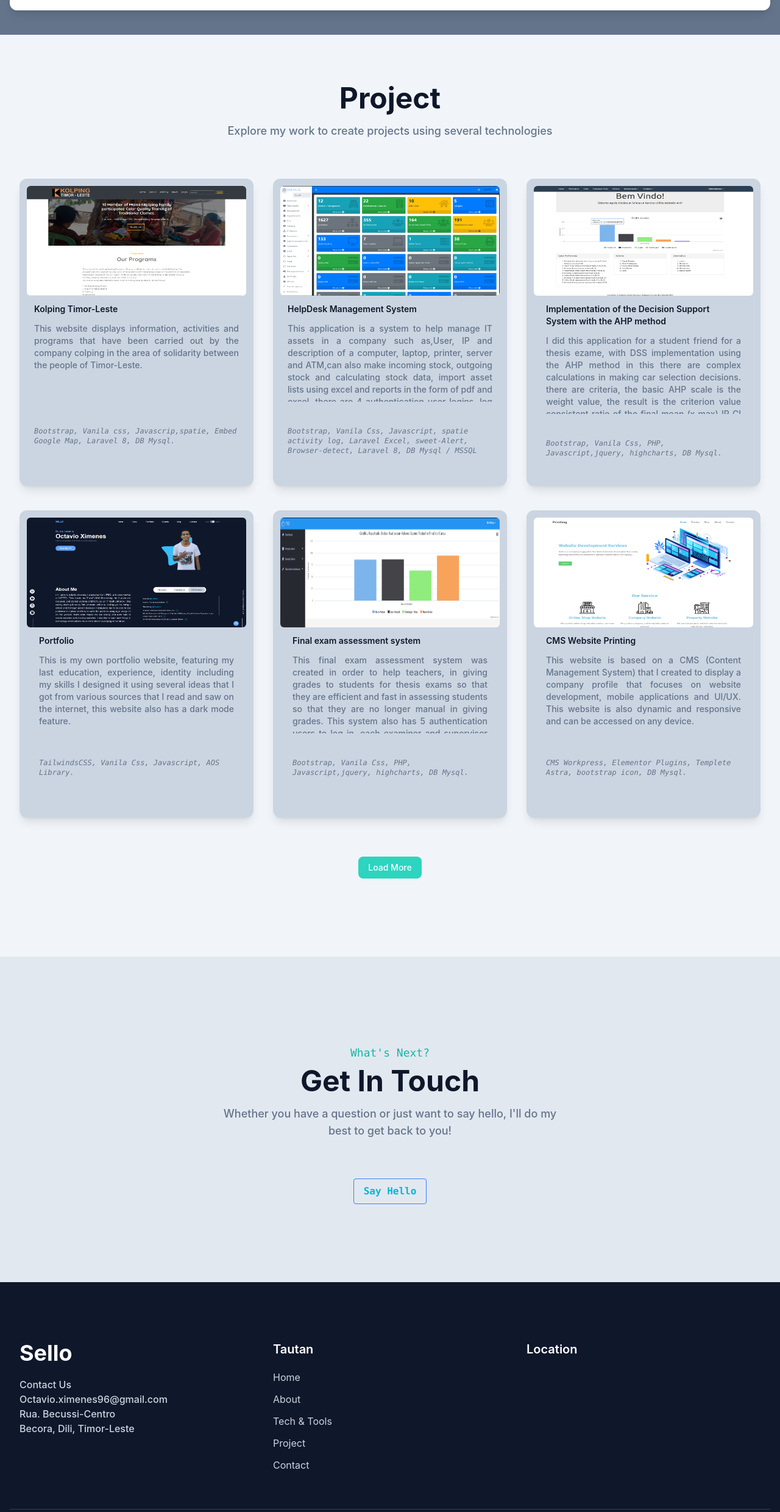
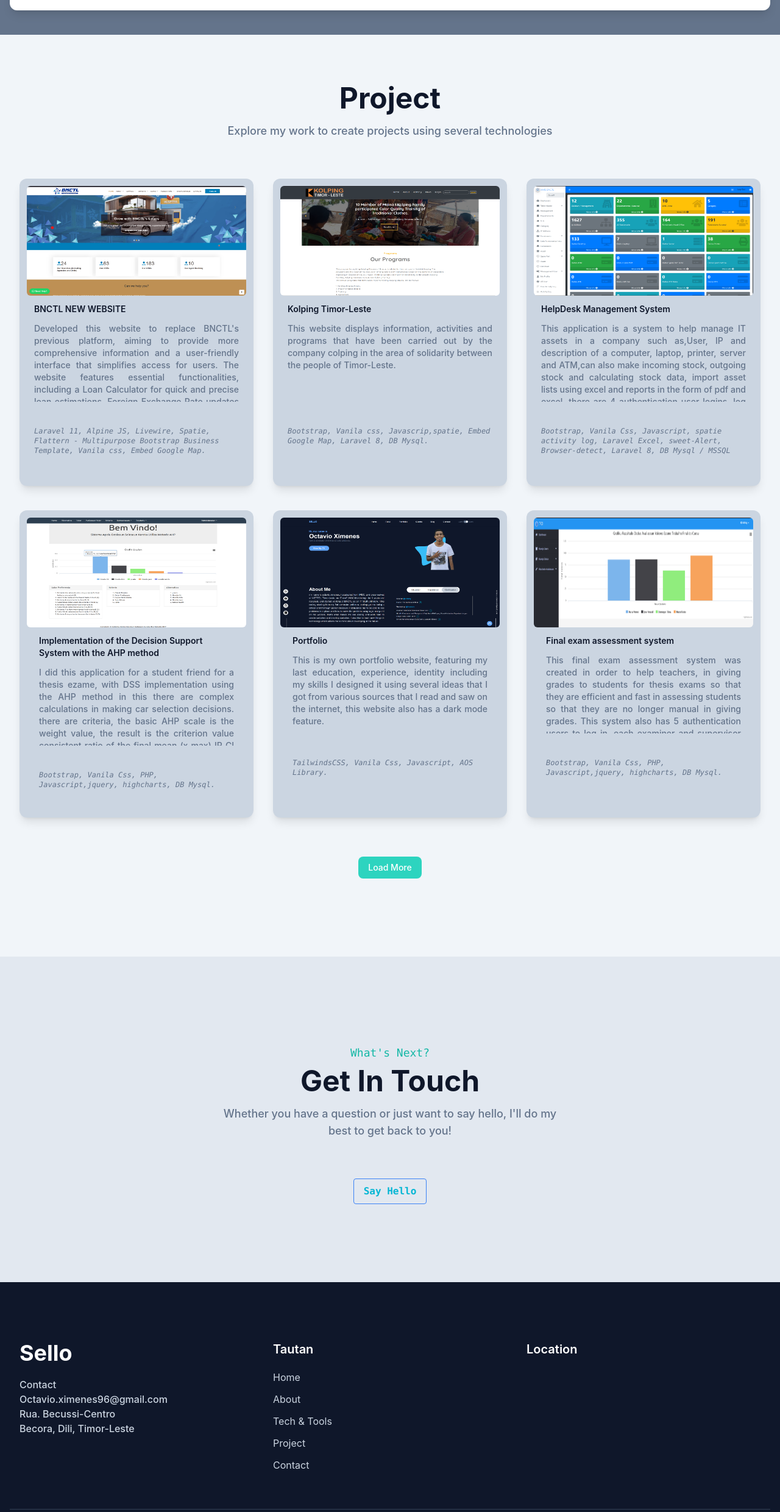
Before and after one commit to OctoXimenes25/sello, a website: page Index.html in a window 1280 px wide. Shown: the part 1982-4462 px from the top of the page at 61% size. Drawn offline with nearby package versions, Linux system fonts and the light colour scheme; grey boxes are pictures that could not be loaded; files whose address does not match are found by name.

Commit message:
add new project

```diff
--- a/Index.html
+++ b/Index.html
@@ -142,6 +142,23 @@
                         in the future.
 
                         </p>
+                      <div class="flex visible lg:hidden">
+                            <div class="cursor-pointer px-2 py-3 text-primary transition-all duration-300 hover:-translate-y-1 hover:text-accent" title="Whatsap">
+                                <a href="https://wa.me/76141304" target="_blank" class="w-9 h-9 mr-3 rounded-full flex  justify-center items-center border border-slate-300 dark:bg-white hover:border-primary hover:bg-primary hover:text-white">
+                                    <svg role="img" width="20" viewBox="0 0 24 24" xmlns="http://www.w3.org/2000/svg"><title>WhatsApp</title><path d="M17.472 14.382c-.297-.149-1.758-.867-2.03-.967-.273-.099-.471-.148-.67.15-.197.297-.767.966-.94 1.164-.173.199-.347.223-.644.075-.297-.15-1.255-.463-2.39-1.475-.883-.788-1.48-1.761-1.653-2.059-.173-.297-.018-.458.13-.606.134-.133.298-.347.446-.52.149-.174.198-.298.298-.497.099-.198.05-.371-.025-.52-.075-.149-.669-1.612-.916-2.207-.242-.579-.487-.5-.669-.51-.173-.008-.371-.01-.57-.01-.198 0-.52.074-.792.372-.272.297-1.04 1.016-1.04 2.479 0 1.462 1.065 2.875 1.213 3.074.149.198 2.096 3.2 5.077 4.487.709.306 1.262.489 1.694.625.712.227 1.36.195 1.871.118.571-.085 1.758-.719 2.006-1.413.248-.694.248-1.289.173-1.413-.074-.124-.272-.198-.57-.347m-5.421 7.403h-.004a9.87 9.87 0 01-5.031-1.378l-.361-.214-3.741.982.998-3.648-.235-.374a9.86 9.86 0 01-1.51-5.26c.001-5.45 4.436-9.884 9.888-9.884 2.64 0 5.122 1.03 6.988 2.898a9.825 9.825 0 012.893 6.994c-.003 5.45-4.437 9.884-9.885 9.884m8.413-18.297A11.815 11.815 0 0012.05 0C5.495 0 .16 5.335.157 11.892c0 2.096.547 4.142 1.588 5.945L.057 24l6.305-1.654a11.882 11.882 0 005.683 1.448h.005c6.554 0 11.89-5.335 11.893-11.893a11.821 11.821 0 00-3.48-8.413Z"/></svg>
+                                </a>
+                            </div>
+                            <div class="cursor-pointer px-2 py-3 text-primary transition-all duration-300 hover:-translate-y-1 hover:text-accent" title="Linkedin">
+                                <a href="https://www.facebook.com/OctavioXimenes96/" target="_blank" class="w-9 h-9 mr-3 rounded-full flex  justify-center items-center border border-slate-300 dark:bg-white hover:border-primary hover:bg-primary hover:text-white">
+                                <svg role="img" width="20" viewBox="0 0 24 24" xmlns="http://www.w3.org/2000/svg"><title>Facebook</title><path d="M24 12.073c0-6.627-5.373-12-12-12s-12 5.373-12 12c0 5.99 4.388 10.954 10.125 11.854v-8.385H7.078v-3.47h3.047V9.43c0-3.007 1.792-4.669 4.533-4.669 1.312 0 2.686.235 2.686.235v2.953H15.83c-1.491 0-1.956.925-1.956 1.874v2.25h3.328l-.532 3.47h-2.796v8.385C19.612 23.027 24 18.062 24 12.073z"/></svg>
+                                </a>
+                            </div>
+                      </div>
+
+
+
+
+
                 </div>
                 <div class="w-full px-4 lg:w-1/2" data-aos="fade-left" data-aos-duration="1000" data-aos-delay="200">
 
@@ -581,6 +598,27 @@
                     <div class="rounded-xl shadow-lg overflow-hidden mb-10 dark:bg-slate-800 group-hover:scale-105 transition-all duration-300 bg-slate-300">
 
                          <div class="relative my-3 px-3 flex h-[180px] items-center justify-center">
+                            <img src="dist/img/Project/bnctl-website.jpg" alt="HelpDesk Management System" class="m-auto h-full w-full rounded-md">
+
+                        </div>
+                        <div class="h-[300px] px-6">
+                            <h3>
+                                <!-- Truncate funsaunatu halo judul lakon tiha karik judul naruk  -->
+                                <a href="#" class="block mb-3 font-semibold text-sm text-dark dark:text-white hover:text-primary ">BNCTL NEW WEBSITE</a>
+                            </h3>
+                            <p class="max-h-[130px] min-h-[130px] font-medium text-xs text-secondary text-justify md:text-sm overflow-y-auto ">Developed this website to replace BNCTL's previous platform, aiming to provide more comprehensive information and a user-friendly interface that simplifies access for users. The website features essential functionalities, including a Loan Calculator for quick and precise loan estimations, Foreign Exchange Rate updates to keep clients informed, a System Login for convenient banking access, a detailed Customer Information and Contact section, and a secure Whistleblowing System to uphold transparency and accountability.
+
+                                This project reflects a strong commitment to innovation and client satisfaction, delivering a modern platform that enhances the user experience while supporting BNCTL's mission to provide accessible and trustworthy financial services.
+
+                            </p>
+                            <div class="font-mono text-xs text-secondary italic mt-10">Laravel 11, Alpine JS, Livewire, Spatie, Flattern - Multipurpose Bootstrap Business Template, Vanila css, Embed Google Map. </div>
+                        </div>
+                    </div>
+                </div>
+                <div class="w-full px-4 md:w-1/2 lg:w-1/2 xl:w-1/3 group relative" data-aos="zoom-in" data-aos-duration="1000" data-aos-delay="100">
+                    <div class="rounded-xl shadow-lg overflow-hidden mb-10 dark:bg-slate-800 group-hover:scale-105 transition-all duration-300 bg-slate-300">
+
+                         <div class="relative my-3 px-3 flex h-[180px] items-center justify-center">
                             <img src="dist/img/Project/kolping.png" alt="HelpDesk Management System" class="m-auto h-full w-full rounded-md">
 
                         </div>
@@ -837,8 +875,9 @@
            <div class="flex flex-wrap">
                 <div class="w-full px-4 mb-12 text-slate-300 font-medium md:w-1/3">
                     <h2 class="font-bold text-4xl text-white mb-5">Sello</h2>
-                    <h3>Contact Us</h3>
+                    <h3>Contact</h3>
                     <p>Octavio.ximenes96@gmail.com</p>
+
                     <p>Rua. Becussi-Centro</p>
                     <p>Becora, Dili, Timor-Leste</p>
                 </div>
```
Also changed, not shown: dist/img/Project/bnctl-website.jpg (added), dist/output.css, 1 other file.
